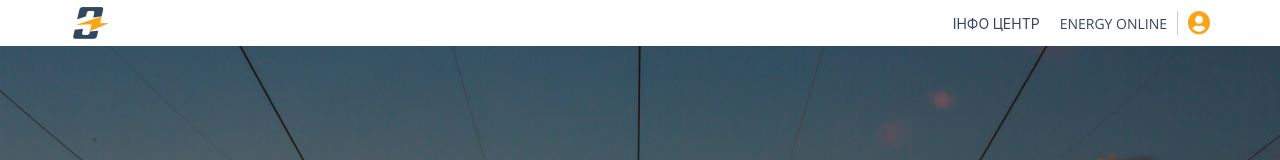
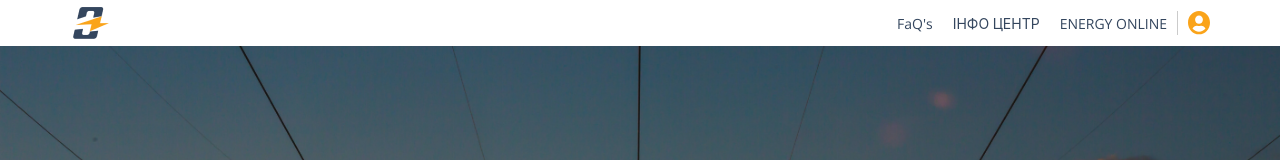
Before and after one commit to vshynder/react-hayat, a React (Create React App) app: page / in a window 1280 px wide. Shown: the top 160 px of the page. Built offline with nearby package versions, Linux system fonts and the light colour scheme.

Commit message:
:wrench:

```diff
--- a/src/App.tsx
+++ b/src/App.tsx
@@ -2,12 +2,13 @@ import React from 'react';
 import { BrowserRouter as Router, Route } from 'react-router-dom';
 
 import { NavBar, Footer } from './components';
-import { EnergyOnline, InfoCenter, LandingPage } from './pages';
+import { EnergyOnline, FaqPage, InfoCenter, LandingPage } from './pages';
 
 function App() {
   return (
     <Router>
       <NavBar />
+      <Route path="/faq" component={FaqPage} />
       <Route path="/infocenter" component={InfoCenter} />
       <Route path="/energyonline" component={EnergyOnline} />
       <Route path="/" exact component={LandingPage} />
--- a/src/app.scss
+++ b/src/app.scss
@@ -388,7 +388,7 @@
           color: $default_black;
           font-size: 14px;
           text-decoration: none;
-          &:last-child {
+          &:not(:first-of-type) {
             margin-left: 20px;
           }
         }
--- a/src/components/Header/NavLinks.tsx
+++ b/src/components/Header/NavLinks.tsx
@@ -8,6 +8,9 @@ const NavLinks: React.FC<NavLinksProps> = ({}) => {
     <div>
       <div className="header__tabs">
         <div className="header__tabs--links">
+          <NavLink className="header__tabs--links-link" to="/faq">
+            FaQ's
+          </NavLink>
           <NavLink className="header__tabs--links-link" to="/infocenter">
             ІНФО ЦЕНТР
           </NavLink>
--- /dev/null
+++ b/src/pages/Faq/Faq.tsx
@@ -0,0 +1,9 @@
+import React from 'react';
+
+export interface FaqProps {}
+
+const Faq: React.FC<FaqProps> = ({}) => {
+  return <div>Faq section</div>;
+};
+
+export default Faq;
--- /dev/null
+++ b/src/pages/Faq/index.ts
@@ -0,0 +1 @@
+export { default } from './Faq';
```
Also changed, not shown: src/pages/index.ts (+4 -3 lines), 1 other file (tests, documents, lock files or other folders).
